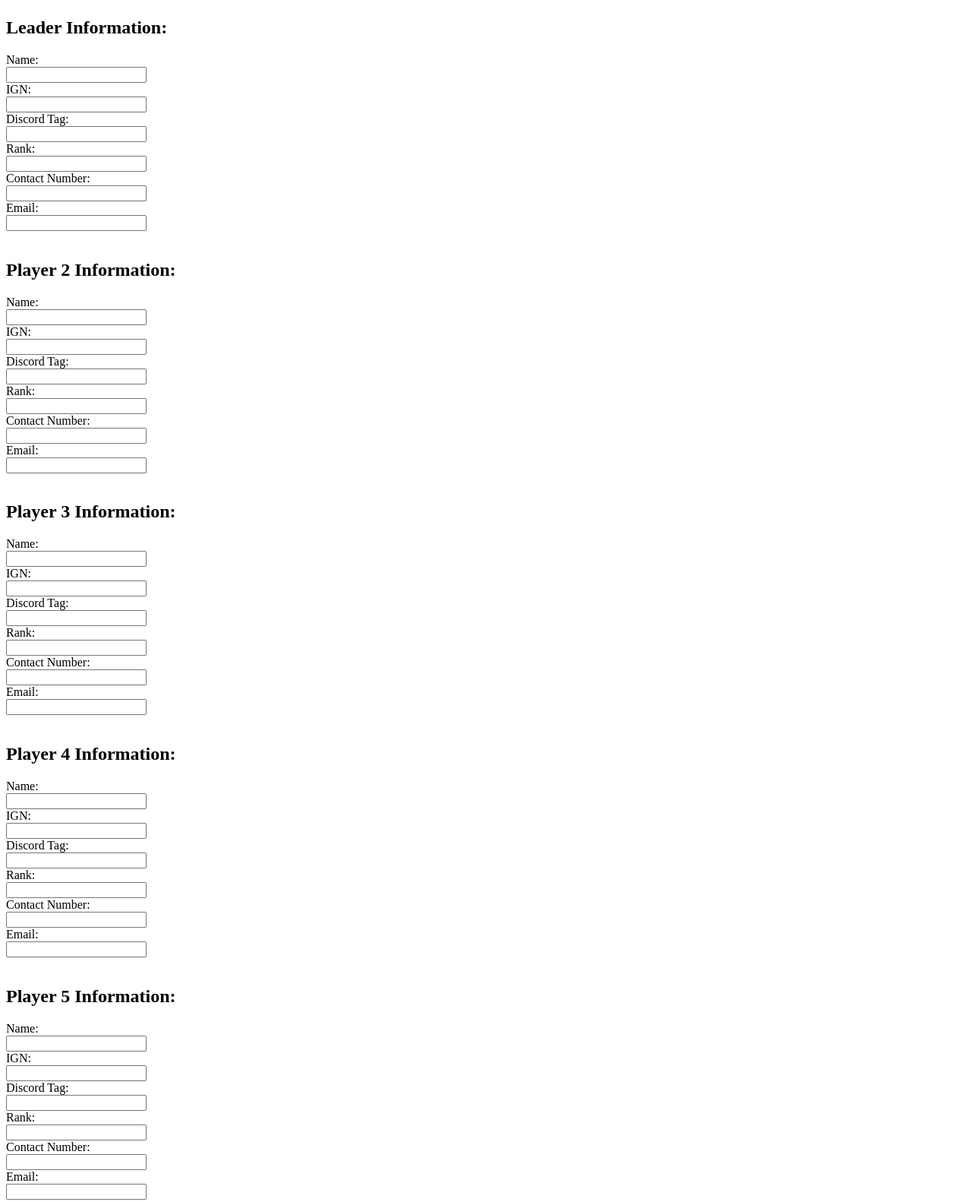
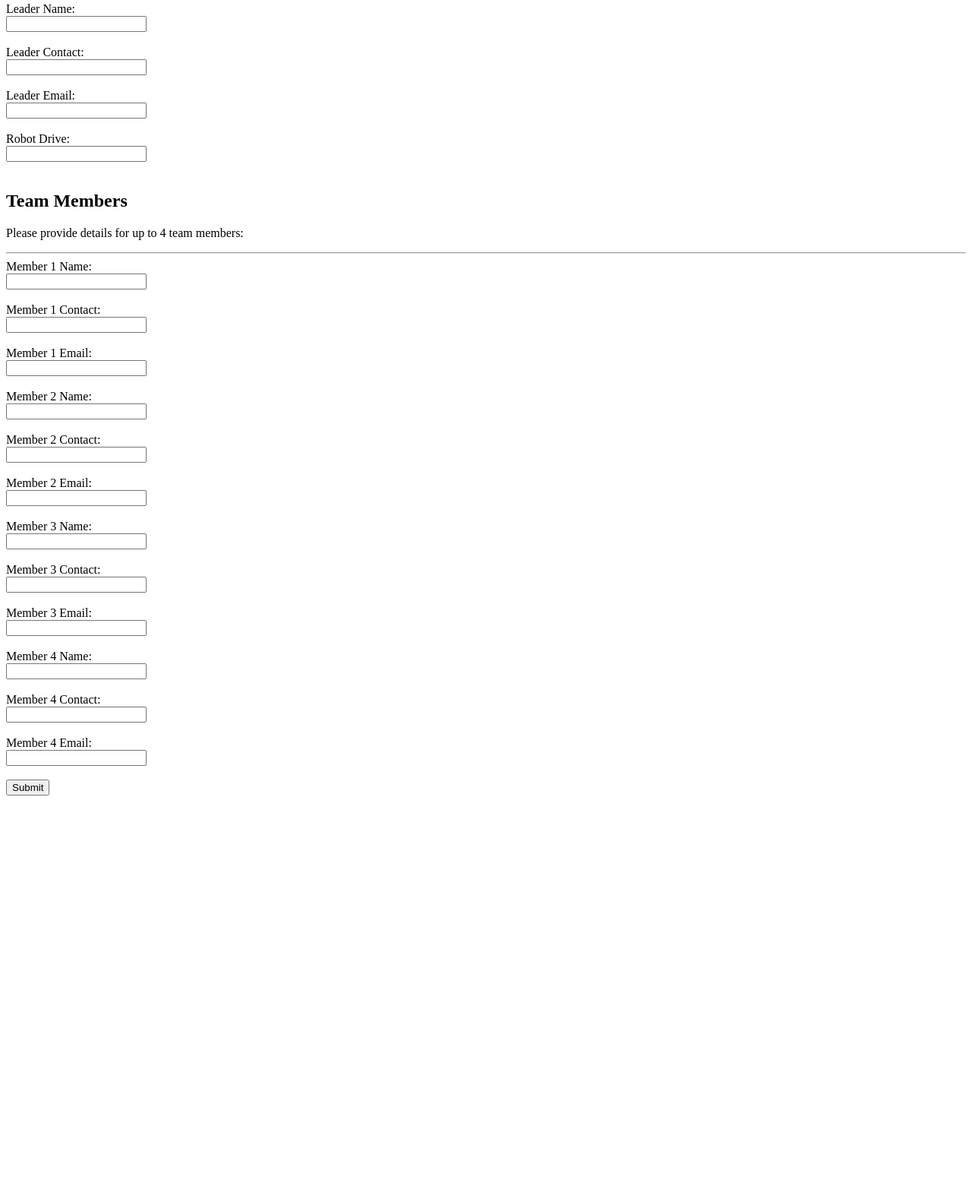
Before and after one commit to inderkiranbhamra/emailauthentication, a plain HTML site: page index.html in a window 1280 px wide. Shown: the part 191-1773 px from the top of the page at 76% size. After the commit the page ends 1246 px from the top, so only its background shows below. Drawn offline with Linux system fonts and the light colour scheme.

Commit message:
Update index.html

```diff
--- a/index.html
+++ b/index.html
@@ -3,115 +3,69 @@
 <head>
     <meta charset="UTF-8">
     <meta name="viewport" content="width=device-width, initial-scale=1.0">
-    <title>Team Registration</title>
+    <title>Team Registration Form</title>
 </head>
 <body>
     <h1>Team Registration Form</h1>
-    <form action="http://127.0.0.1:5000/send_email" method="POST">
+    <form action="http://127.0.0.1:5000/submit" method="POST">
         <label for="team_name">Team Name:</label><br>
         <input type="text" id="team_name" name="team_name" required><br><br>
 
         <label for="college_name">College Name:</label><br>
         <input type="text" id="college_name" name="college_name" required><br><br>
 
-        <h2>Leader Information:</h2>
-        <label for="leader_name">Name:</label><br>
-        <input type="text" id="leader_name" name="leader_name" required><br>
+        <label for="leader_name">Leader Name:</label><br>
+        <input type="text" id="leader_name" name="leader_name" required><br><br>
 
-        <label for="leader_ign">IGN:</label><br>
-        <input type="text" id="leader_ign" name="leader_ign" required><br>
+        <label for="leader_contact">Leader Contact:</label><br>
+        <input type="text" id="leader_contact" name="leader_contact" required><br><br>
 
-        <label for="leader_discord_tag">Discord Tag:</label><br>
-        <input type="text" id="leader_discord_tag" name="leader_discord_tag" required><br>
-
-        <label for="leader_rank">Rank:</label><br>
-        <input type="text" id="leader_rank" name="leader_rank" required><br>
-
-        <label for="leader_contact">Contact Number:</label><br>
-        <input type="tel" id="leader_contact" name="leader_contact" required pattern="[0-9]{10}"><br>
-
-        <label for="leader_email">Email:</label><br>
+        <label for="leader_email">Leader Email:</label><br>
         <input type="email" id="leader_email" name="leader_email" required><br><br>
 
-        <!-- Additional Player 2 Information -->
-        <h2>Player 2 Information:</h2>
-        <label for="p2_name">Name:</label><br>
-        <input type="text" id="p2_name" name="p2_name" required><br>
+        <label for="robot_drive">Robot Drive:</label><br>
+        <input type="text" id="robot_drive" name="robot_drive" required><br><br>
 
-        <label for="p2_ign">IGN:</label><br>
-        <input type="text" id="p2_ign" name="p2_ign" required><br>
+        <!-- Additional team member fields -->
+        <h2>Team Members</h2>
+        <p>Please provide details for up to 4 team members:</p>
+        <hr>
+        <label for="member1_name">Member 1 Name:</label><br>
+        <input type="text" id="member1_name" name="member1_name"><br><br>
 
-        <label for="p2_discord_tag">Discord Tag:</label><br>
-        <input type="text" id="p2_discord_tag" name="p2_discord_tag" required><br>
+        <label for="member1_contact">Member 1 Contact:</label><br>
+        <input type="text" id="member1_contact" name="member1_contact"><br><br>
 
-        <label for="p2_rank">Rank:</label><br>
-        <input type="text" id="p2_rank" name="p2_rank" required><br>
+        <label for="member1_email">Member 1 Email:</label><br>
+        <input type="email" id="member1_email" name="member1_email"><br><br>
 
-        <label for="p2_contact">Contact Number:</label><br>
-        <input type="tel" id="p2_contact" name="p2_contact" required pattern="[0-9]{10}"><br>
+        <!-- Repeat the above fields for up to 3 more team members -->
+        <label for="member2_name">Member 2 Name:</label><br>
+        <input type="text" id="member2_name" name="member2_name"><br><br>
 
-        <label for="p2_email">Email:</label><br>
-        <input type="email" id="p2_email" name="p2_email" required><br><br>
+        <label for="member2_contact">Member 2 Contact:</label><br>
+        <input type="text" id="member2_contact" name="member2_contact"><br><br>
 
-        <!-- Additional Player 3 Information -->
-        <h2>Player 3 Information:</h2>
-        <label for="p3_name">Name:</label><br>
-        <input type="text" id="p3_name" name="p3_name" required><br>
+        <label for="member2_email">Member 2 Email:</label><br>
+        <input type="email" id="member2_email" name="member2_email"><br><br>
 
-        <label for="p3_ign">IGN:</label><br>
-        <input type="text" id="p3_ign" name="p3_ign" required><br>
+        <label for="member3_name">Member 3 Name:</label><br>
+        <input type="text" id="member3_name" name="member3_name"><br><br>
 
-        <label for="p3_discord_tag">Discord Tag:</label><br>
-        <input type="text" id="p3_discord_tag" name="p3_discord_tag" required><br>
+        <label for="member3_contact">Member 3 Contact:</label><br>
+        <input type="text" id="member3_contact" name="member3_contact"><br><br>
 
-        <label for="p3_rank">Rank:</label><br>
-        <input type="text" id="p3_rank" name="p3_rank" required><br>
+        <label for="member3_email">Member 3 Email:</label><br>
+        <input type="email" id="member3_email" name="member3_email"><br><br>
 
-        <label for="p3_contact">Contact Number:</label><br>
-        <input type="tel" id="p3_contact" name="p3_contact" required pattern="[0-9]{10}"><br>
+        <label for="member4_name">Member 4 Name:</label><br>
+        <input type="text" id="member4_name" name="member4_name"><br><br>
 
-        <label for="p3_email">Email:</label><br>
-        <input type="email" id="p3_email" name="p3_email" required><br><br>
+        <label for="member4_contact">Member 4 Contact:</label><br>
+        <input type="text" id="member4_contact" name="member4_contact"><br><br>
 
-        <!-- Additional Player 4 Information -->
-        <h2>Player 4 Information:</h2>
-        <label for="p4_name">Name:</label><br>
-        <input type="text" id="p4_name" name="p4_name" required><br>
-
-        <label for="p4_ign">IGN:</label><br>
-        <input type="text" id="p4_ign" name="p4_ign" required><br>
-
-        <label for="p4_discord_tag">Discord Tag:</label><br>
-        <input type="text" id="p4_discord_tag" name="p4_discord_tag" required><br>
-
-        <label for="p4_rank">Rank:</label><br>
-        <input type="text" id="p4_rank" name="p4_rank" required><br>
-
-        <label for="p4_contact">Contact Number:</label><br>
-        <input type="tel" id="p4_contact" name="p4_contact" required pattern="[0-9]{10}"><br>
-
-        <label for="p4_email">Email:</label><br>
-        <input type="email" id="p4_email" name="p4_email" required><br><br>
-
-        <!-- Additional Player 5 Information -->
-        <h2>Player 5 Information:</h2>
-        <label for="p5_name">Name:</label><br>
-        <input type="text" id="p5_name" name="p5_name" required><br>
-
-        <label for="p5_ign">IGN:</label><br>
-        <input type="text" id="p5_ign" name="p5_ign" required><br>
-
-        <label for="p5_discord_tag">Discord Tag:</label><br>
-        <input type="text" id="p5_discord_tag" name="p5_discord_tag" required><br>
-
-        <label for="p5_rank">Rank:</label><br>
-        <input type="text" id="p5_rank" name="p5_rank" required><br>
-
-        <label for="p5_contact">Contact Number:</label><br>
-        <input type="tel" id="p5_contact" name="p5_contact" required pattern="[0-9]{10}"><br>
-
-        <label for="p5_email">Email:</label><br>
-        <input type="email" id="p5_email" name="p5_email" required><br><br>
+        <label for="member4_email">Member 4 Email:</label><br>
+        <input type="email" id="member4_email" name="member4_email"><br><br>
 
         <input type="submit" value="Submit">
     </form>
```
